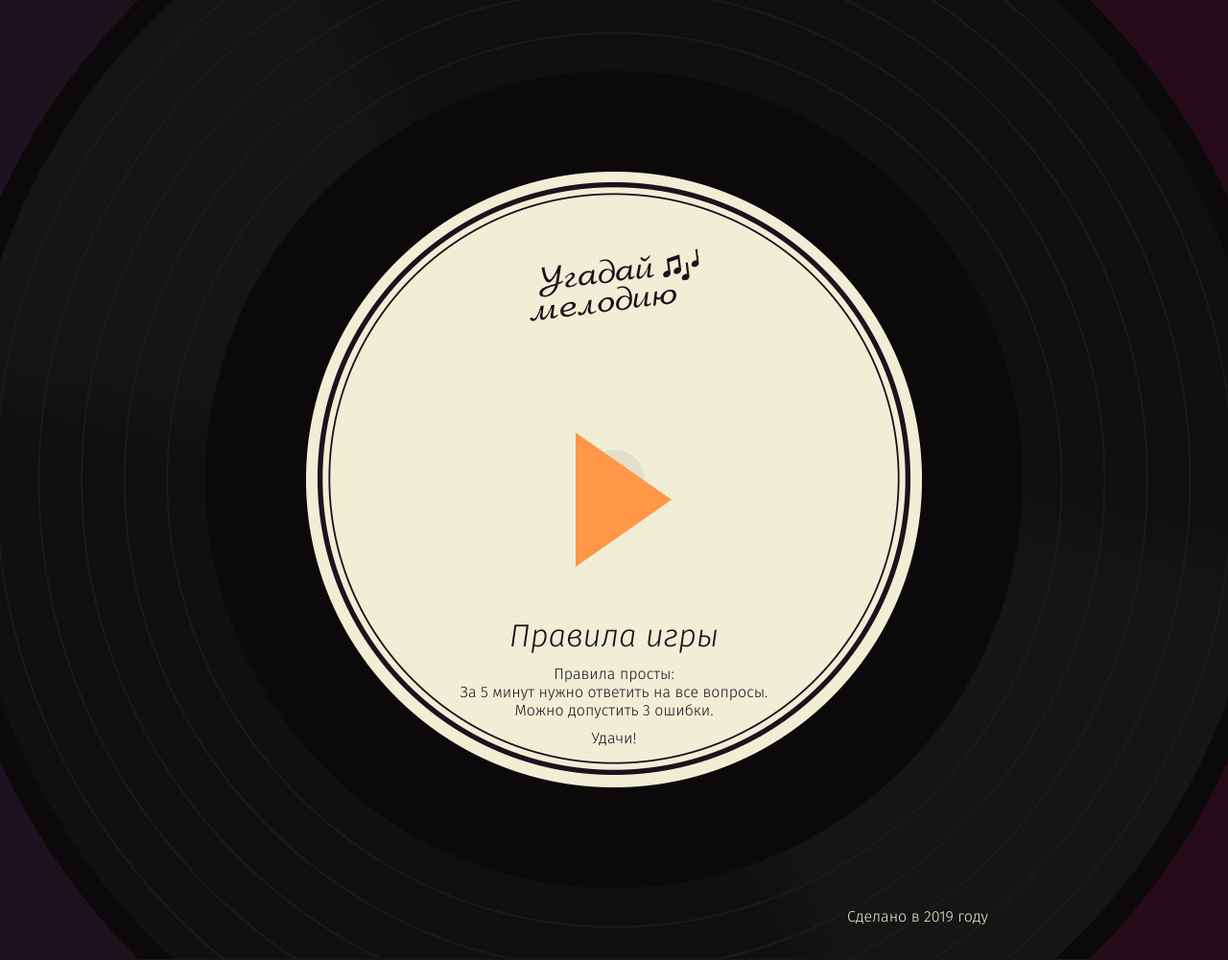
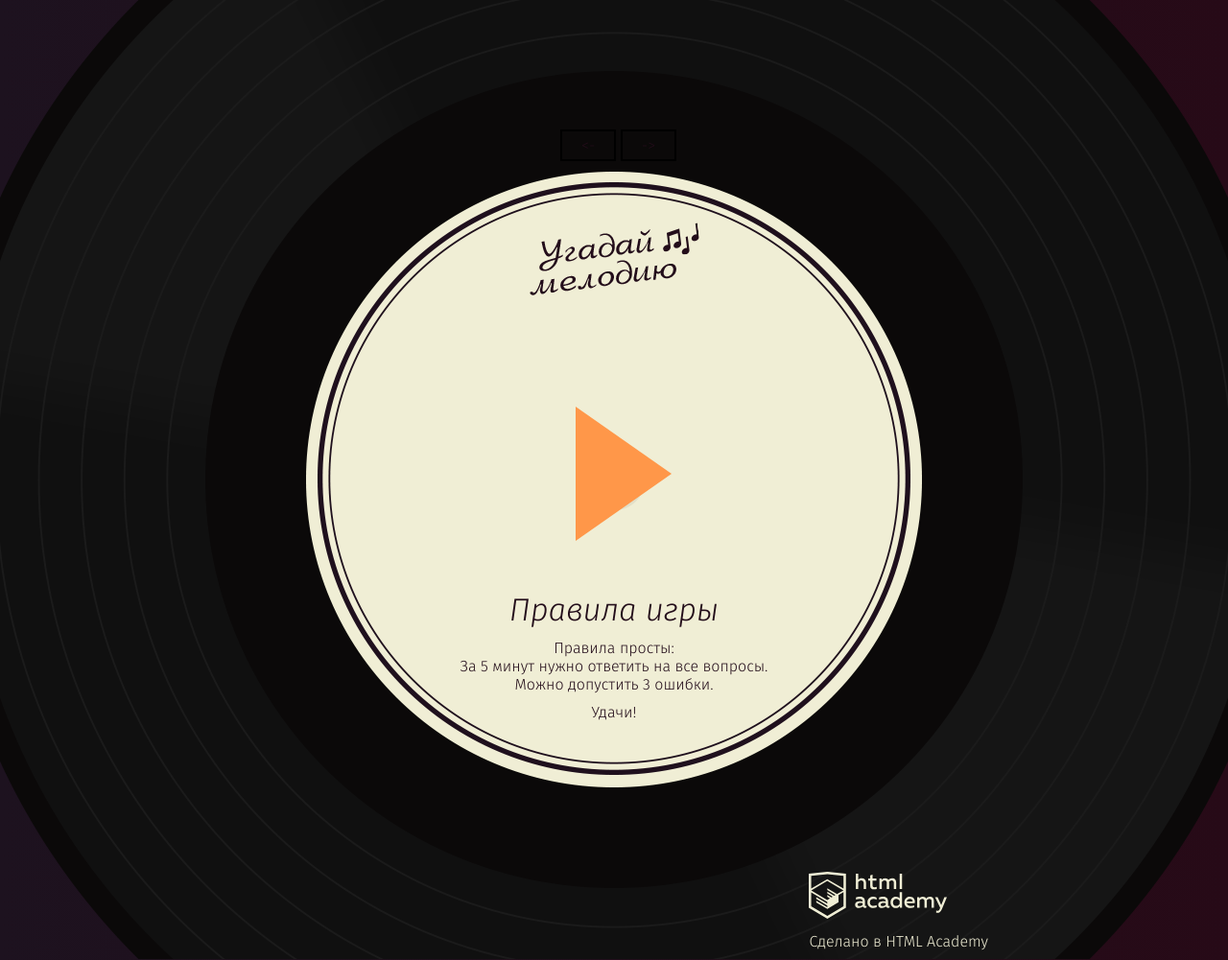
Before and after one commit to imciflam/music-quiz, a website: page index.html in a window 1280 px wide. Shown: the whole page at 96% size. Drawn offline with nearby package versions, Linux system fonts and the light colour scheme; files that its build step writes are made by us from their sources.

Commit message:
+ styles

```diff
--- a/index.html
+++ b/index.html
@@ -27,7 +27,8 @@
 
   <footer class="footer">
     <section class="copyright">
-      <p class="copyright__text">Сделано в 2019 году</p>
+      <a class="copyright__logo"  ><img src="../img/logo-htmla.svg" width="144" height="49" alt="HTML Academy"></a>
+      <p class="copyright__text">Сделано в  HTML Academy</a></p>
     </section>
   </footer>
 
@@ -324,6 +325,7 @@
     </div>
   </section>
 </template>
-<script type="text/javascript" src="js/main.js" defer></script>
+<script type="text/javascript" src="js/main.js"></script>
+
 </body>
 </html>
--- a/js/main.js
+++ b/js/main.js
@@ -19,11 +19,43 @@ document.addEventListener("DOMContentLoaded", ready);
 
 function ready() {
   main.appendChild(welcome);
+  const app = document.querySelector(`.app`);
+  app.insertAdjacentHTML(
+    "afterend",
+    `<div class="arrows__wrap">
+        <style>
+        .arrows__wrap {
+            position: absolute;
+            top: 135px;
+            left: 50%;
+            margin-left: -56px;
+        }
+        .arrows__btn {
+            background: none;
+            border: 2px solid black;
+            padding: 5px 20px;
+        }
+        </style>
+        <button class="arrows__btn"><-</button>
+        <button class="arrows__btn">-></button>
+</div>
+`
+  );
 }
 
 document.addEventListener("keydown", function(event) {
   console.log(event.which);
+  let counter = 0;
   if (event.which == 39) {
+    counter++;
+    console.log(counter);
     main.appendChild(gameGenre);
+    main.removeChild(welcome);
   }
+  if (event.which == 37) {
+    counter--;
+    main.appendChild(gameGenre);
+    main.removeChild(welcome);
+  }
+  console.log(counter);
 });
```
